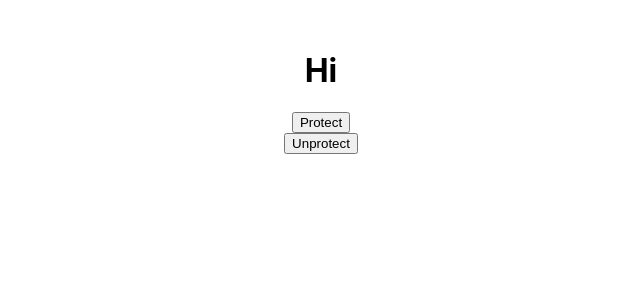
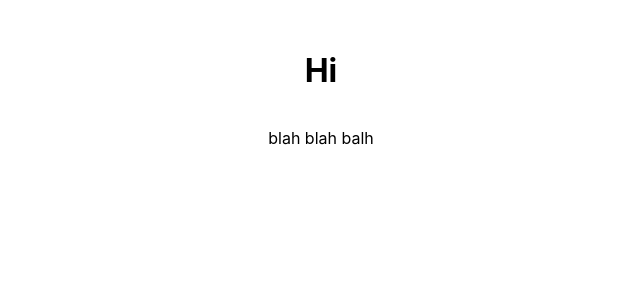
Before and after one commit to hyunjaesung/hooks_basic_nomadcoder, a React (Create React App) app in the folder hooks-basic/: page / in a window 1280 px wide. Shown: the top 300 px of the page, without its empty margins (319-959 px from the left). Built offline with nearby package versions, Linux system fonts and the light colour scheme.

Commit message:
useFadeIn

```diff
--- a/hooks-basic/src/index.js
+++ b/hooks-basic/src/index.js
@@ -1,30 +1,34 @@
-import React, { useState, useEffect, useRef } from 'react';
-import ReactDOM from 'react-dom';
-import './index.css';
-import * as serviceWorker from './serviceWorker';
+import React, { useState, useEffect, useRef } from "react";
+import ReactDOM from "react-dom";
+import "./index.css";
+import * as serviceWorker from "./serviceWorker";
 
-const usePreventLeave = () => {
-	const listener = (event) => {
-		event.preventDefault();
-		event.returnValue = ''; // 애가있어야지 크롬에서 작동이됨
+const useFadeIn = (duration = 1) => {
+  const element = useRef();
+  useEffect(() => {
+    if (element.current) {
+      const { current } = element;
+      // css 넣기
+      current.style.transition = `opacity ${duration}s`;
+      current.style.opacity = 1;
+    }
+  }, []);
+
+  return { ref: element, style: { opacity: 0 } };
 };
-	const enablePrevent = () => window.addEventListener('beforeunload', listener);
-	//beforeunload 이벤트는 윈도우가 닫히기 전에 함수실행시킨다
-	const disablePrevent = () => window.removeEventListener('beforeunload', listener);
-	return { enablePrevent, disablePrevent };
-};
+
 const App = () => {
-	const { enablePrevent, disablePrevent } = usePreventLeave();
+  const fadeInH1 = useFadeIn(1);
+  const fadeInP = useFadeIn(4);
   return (
     <div className="App">
-			<h1>Hi</h1>
-			<button onClick={enablePrevent}>Protect</button>
-			<button onClick={disablePrevent}>Unprotect</button>
+      <h1 {...fadeInH1}>Hi</h1>
+      <p {...fadeInP}> blah blah balh </p>
     </div>
   );
 };
 
-ReactDOM.render(<App />, document.getElementById('root'));
+ReactDOM.render(<App />, document.getElementById("root"));
 
 // If you want your app to work offline and load faster, you can change
 // unregister() to register() below. Note this comes with some pitfalls.
```
Also changed, not shown: 1 other file (tests, documents, lock files or other folders). Lines whose indentation alone changed are shown as unchanged.
